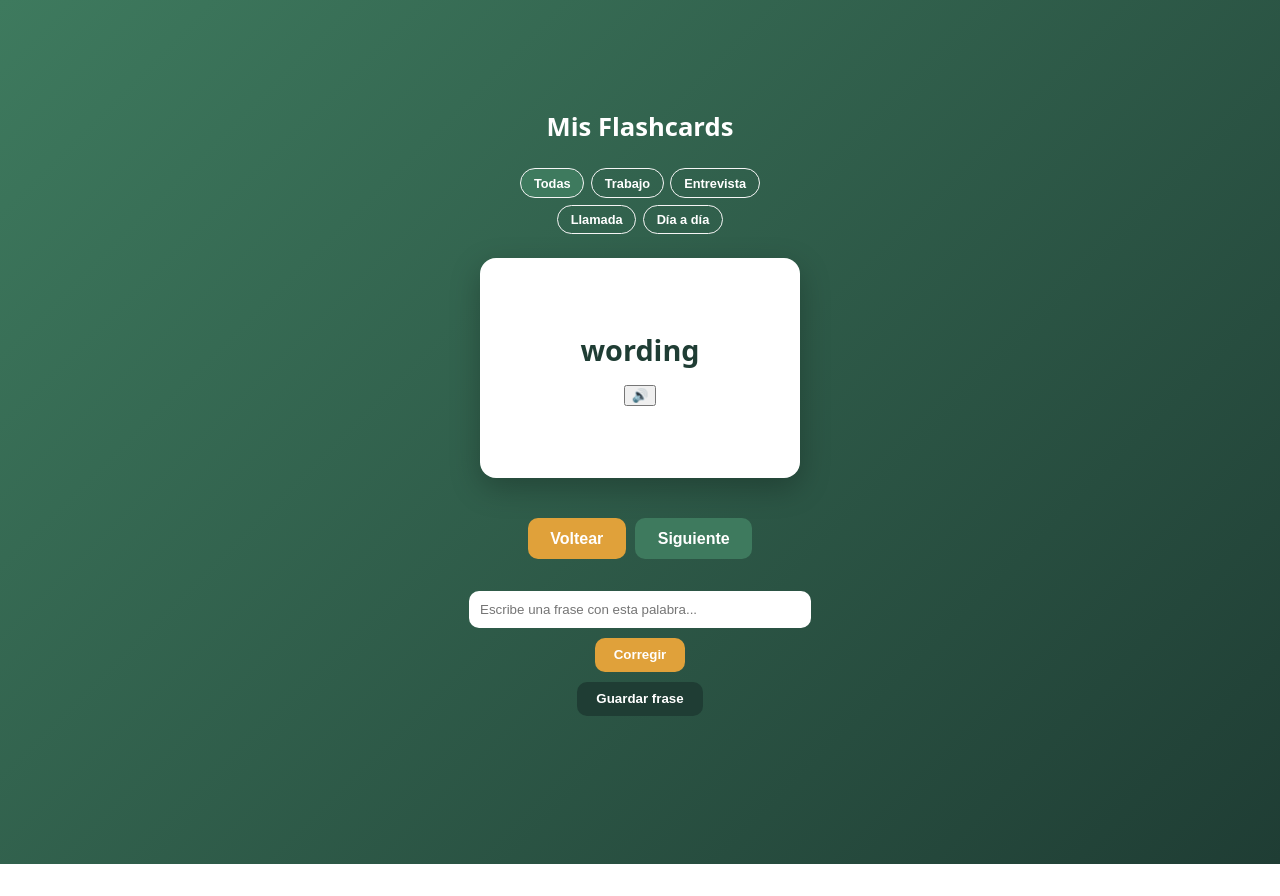
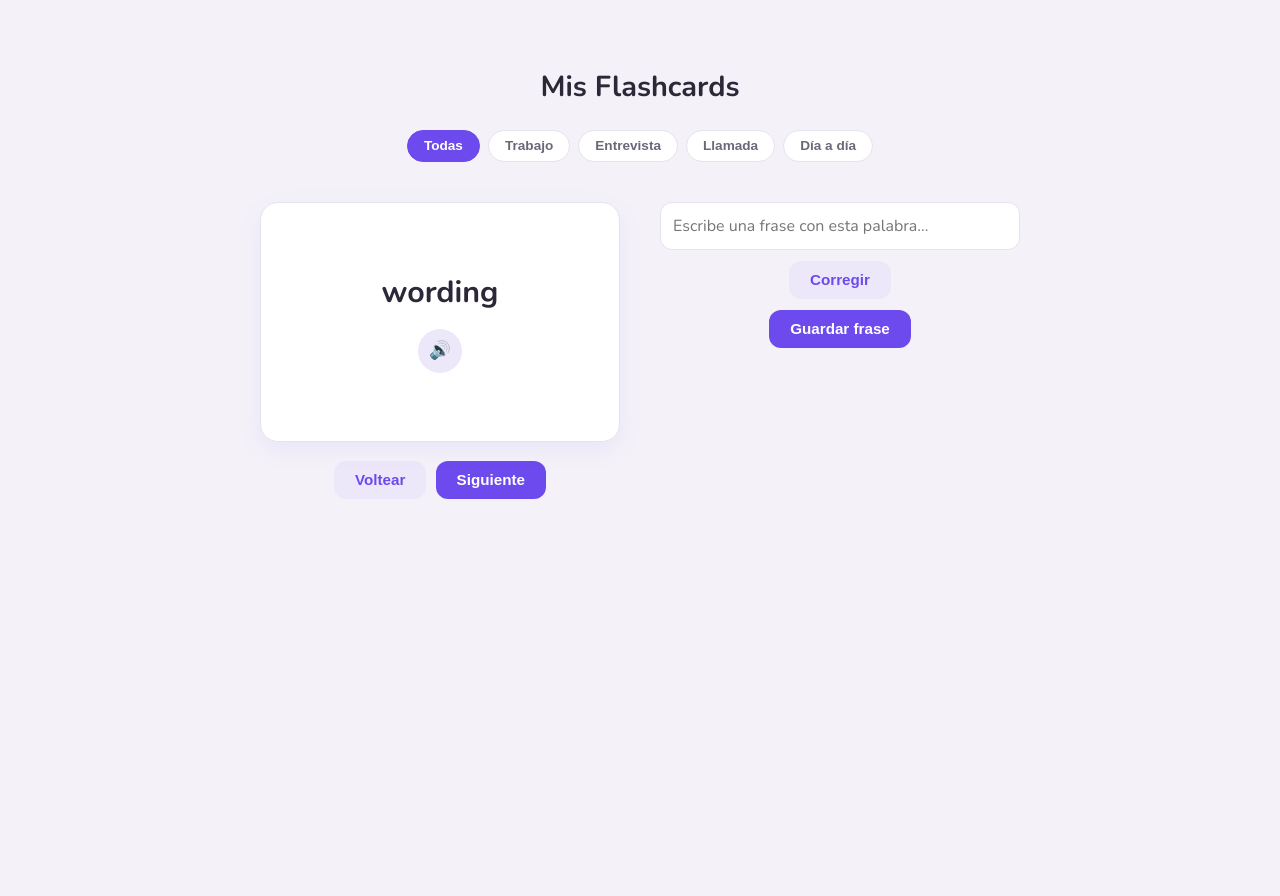
Before and after one commit to adripanza30-oss/english-app, a plain HTML site: page index.html in a window 1280 px wide. Before the commit the page ends 864 px from the top, so only its background shows below. Drawn offline with nearby package versions, Linux system fonts and the light colour scheme.

Commit message:
Rediseno minimalista morado y layout de dos columnas

```diff
--- a/index.html
+++ b/index.html
@@ -3,6 +3,9 @@
   <head>
     <meta charset="UTF-8">
     <link rel="stylesheet" href="./style.css">
+    <link rel="preconnect" href="https://fonts.googleapis.com">
+    <link rel="preconnect" href="https://fonts.gstatic.com" crossorigin>
+    <link href="https://fonts.googleapis.com/css2?family=Fredoka:wght@500;600;700&family=Nunito:wght@400;600;700&display=swap" rel="stylesheet">
     <meta name="viewport" content="width=device-width, initial-scale=1.0">
     <title>Mis Flashcards</title>
   </head>
@@ -18,27 +21,27 @@
     <button class="filtro-btn" data-cat="diario">Día a día</button>
   </div>
 
+  <div class="columnas">
+    <div class="col-estudio">
       <div class="tarjeta" id="tarjeta">
         <div class="tarjeta-inner">
-
           <div class="cara cara-frente">
             <p id="palabra">—</p>
             <button id="btnAudio" class="audio">🔊</button>
           </div>
-
           <div class="cara cara-reverso">
             <p id="traduccion"></p>
             <p id="ejemplo"></p>
           </div>
-
         </div>
       </div>
-
       <div class="botones">
         <button id="btnVoltear">Voltear</button>
         <button id="btnSiguiente">Siguiente</button>
       </div>
+    </div>
 
+    <div class="col-practica">
       <div class="practica">
         <input type="text" id="miFrase" placeholder="Escribe una frase con esta palabra...">
         <button id="btnCorregir">Corregir</button>
@@ -46,6 +49,8 @@
         <p id="resultadoCorreccion"></p>
         <ul id="listaFrases"></ul>
       </div>
+    </div>
+  </div>
 </main>
 
     <script src="./script.js"></script>
--- a/style.css
+++ b/style.css
@@ -1,37 +1,112 @@
-/* Fondo y centrado general */
+:root {
+  --morado: #6D4AED;
+  --lila: #EDE7FA;
+  --gris-texto: #6B6878;
+  --texto: #2C2838;
+  --borde: #E5E2EE;
+  --bg: #F4F2F8;
+}
+
 body {
-  font-family: system-ui, sans-serif;
-  background: linear-gradient(135deg, #3E7A5E, #1F3D34);
-  color: #1F3D34;
+  font-family: 'Nunito', system-ui, sans-serif;
+  background: var(--bg);
   min-height: 100vh;
   margin: 0;
   display: flex;
   justify-content: center;
-  align-items: center;
-  padding: 2rem 0;
+  align-items: flex-start;
+  padding: 3rem 0;
+  color: var(--texto);
 }
 
-/* El carril: todo se alinea a este ancho */
 .contenedor {
   display: flex;
   flex-direction: column;
   align-items: center;
-  width: 320px;
-  max-width: 90%;
+  width: 100%;
+  max-width: 820px;
+  padding: 0 1.5rem;
+  box-sizing: border-box;
 }
 
 .contenedor h1 {
-  color: white;
-  font-size: 1.6rem;
+  color: var(--texto);
+  font-size: 1.8rem;
+  font-weight: 800;
   margin-bottom: 1.5rem;
   text-align: center;
 }
 
-/* Tarjeta (perspectiva 3D) */
+/* Filtros */
+.filtros {
+  display: flex;
+  flex-wrap: wrap;
+  justify-content: center;
+  gap: 0.5rem;
+  margin-bottom: 2.5rem;
+}
+
+.filtro-btn {
+  font-size: 0.85rem;
+  padding: 0.45rem 1rem;
+  border: 1px solid var(--borde);
+  border-radius: 20px;
+  background: white;
+  color: var(--gris-texto);
+  cursor: pointer;
+  font-weight: 700;
+  transition: all 0.15s;
+}
+
+.filtro-btn:hover {
+  border-color: var(--morado);
+  color: var(--morado);
+}
+
+.filtro-btn.activo {
+  background: var(--morado);
+  color: white;
+  border-color: var(--morado);
+}
+
+/* Columnas */
+.columnas {
+  display: flex;
+  gap: 2.5rem;
+  width: 100%;
+  align-items: flex-start;
+  justify-content: center;
+}
+
+.col-estudio,
+.col-practica {
+  flex: 1;
+  max-width: 360px;
+  display: flex;
+  flex-direction: column;
+  align-items: center;
+  min-width: 0;
+}
+
+@media (max-width: 700px) {
+  .columnas {
+    flex-direction: column;
+    align-items: center;
+    gap: 2rem;
+  }
+
+  .col-estudio,
+  .col-practica {
+    width: 100%;
+    max-width: 360px;
+  }
+}
+
+/* Tarjeta (volteo 3D) */
 .tarjeta {
   width: 100%;
-  height: 220px;
-  margin: 0 0 1.5rem;
+  height: 240px;
+  margin: 0 0 1.2rem;
   perspective: 1000px;
   background: transparent;
   padding: 0;
@@ -60,8 +135,9 @@ body {
   justify-content: center;
   align-items: center;
   background: white;
-  border-radius: 16px;
-  box-shadow: 0 10px 30px rgba(0,0,0,0.25);
+  border: 1px solid var(--borde);
+  border-radius: 18px;
+  box-shadow: 0 8px 24px rgba(109, 74, 237, 0.08);
   padding: 1.5rem;
   box-sizing: border-box;
 }
@@ -71,23 +147,40 @@ body {
 }
 
 #palabra {
-  font-size: 1.8rem;
-  font-weight: bold;
-  color: #1F3D34;
+  font-size: 1.9rem;
+  font-weight: 800;
+  color: var(--texto);
   margin: 0 0 1rem;
+  text-align: center;
 }
 
 #traduccion {
   font-size: 1.3rem;
-  color: #3E7A5E;
-  font-weight: bold;
+  color: var(--morado);
+  font-weight: 700;
+  text-align: center;
 }
 
 #ejemplo {
   font-size: 0.95rem;
-  color: #6B7A6E;
+  color: var(--gris-texto);
   font-style: italic;
   text-align: center;
+}
+
+.audio {
+  background: var(--lila);
+  border: none;
+  border-radius: 50%;
+  width: 44px;
+  height: 44px;
+  font-size: 1.1rem;
+  cursor: pointer;
+  transition: transform 0.15s;
+}
+
+.audio:hover {
+  transform: scale(1.1);
 }
 
 .oculto {
@@ -97,54 +190,79 @@ body {
 /* Botones */
 .botones {
   width: 100%;
-  position: relative;
-  z-index: 2;
-  margin-top: 1rem;
   display: flex;
   justify-content: center;
   gap: 0.6rem;
 }
 
-.botones button {
-  font-size: 1rem;
-  padding: 0.7rem 1.4rem;
+.botones button,
+#btnCorregir,
+#btnGuardar {
+  font-size: 0.95rem;
+  padding: 0.65rem 1.3rem;
   border: none;
-  border-radius: 10px;
+  border-radius: 12px;
   cursor: pointer;
-  font-weight: bold;
+  font-weight: 700;
+  transition: all 0.15s;
+}
+
+/* Primarios (morado) */
+#btnSiguiente,
+#btnGuardar {
+  background: var(--morado);
   color: white;
 }
 
-#btnVoltear { background: #E0A13A; }
-#btnSiguiente { background: #3E7A5E; }
+#btnSiguiente:hover,
+#btnGuardar:hover {
+  background: #5A3CD4;
+}
 
-/* Práctica: escribir frases */
+/* Secundarios (lila) */
+#btnVoltear,
+#btnCorregir {
+  background: var(--lila);
+  color: var(--morado);
+}
+
+#btnVoltear:hover,
+#btnCorregir:hover {
+  background: #E2D8F5;
+}
+
+/* Práctica */
 .practica {
   width: 100%;
-  margin-top: 2rem;
   display: flex;
   flex-direction: column;
   align-items: center;
-  gap: 0.6rem;
+  gap: 0.7rem;
 }
 
-input {
-  border-radius: 10px;
-  border: none;
-}
 #miFrase {
   width: 100%;
-  padding: 0.7rem;
+  padding: 0.75rem;
+  border: 1px solid var(--borde);
+  border-radius: 12px;
+  font-size: 1rem;
+  font-family: 'Nunito', sans-serif;
+  box-sizing: border-box;
+  background: white;
 }
 
-#btnGuardar {
-  background: #1F3D34;
-  color: white;
-  border: none;
-  border-radius: 10px;
-  padding: 0.6rem 1.2rem;
-  font-weight: bold;
-  cursor: pointer;
+#miFrase:focus {
+  outline: none;
+  border-color: var(--morado);
+}
+
+#resultadoCorreccion {
+  width: 100%;
+  white-space: pre-wrap;
+  font-size: 0.9rem;
+  color: var(--gris-texto);
+  text-align: left;
+  font-weight: 600;
 }
 
 #listaFrases {
@@ -159,62 +277,27 @@ input {
   justify-content: space-between;
   align-items: center;
   gap: 0.5rem;
-  background: rgba(255, 255, 255, 0.9);
-  color: #1F3D34;
-  padding: 0.5rem 0.8rem;
-  border-radius: 8px;
+  background: white;
+  border: 1px solid var(--borde);
+  color: var(--texto);
+  padding: 0.6rem 0.9rem;
+  border-radius: 10px;
   margin-bottom: 0.4rem;
   font-size: 0.9rem;
+  font-weight: 600;
 }
 
 .borrar-frase {
   background: transparent;
   border: none;
-  color: #c0392b;   /* rojo */
+  color: #B0A0D8;
   cursor: pointer;
   font-size: 1rem;
   font-weight: bold;
   flex-shrink: 0;
+  transition: color 0.15s;
 }
 
-.filtros {
-  display: flex;
-  flex-wrap: wrap;
-  justify-content: center;
-  gap: 0.4rem;
-  margin-bottom: 1.5rem;
+.borrar-frase:hover {
+  color: var(--morado);
 }
-
-.filtro-btn {
-  font-size: 0.8rem;
-  padding: 0.4rem 0.8rem;
-  border: 1px solid whitesmoke;
-  border-radius: 20px;
-  background: transparent;
-  color: #ffffff;
-  cursor: pointer;
-  font-weight: bold;
-}
-
-.filtro-btn.activo {
-  background: #3E7A5E;
-  color: white;
-}
-
-#btnCorregir {
-  background: #E0A13A;
-  color: white;
-  border: none;
-  border-radius: 10px;
-  padding: 0.6rem 1.2rem;
-  font-weight: bold;
-  cursor: pointer;
-}
-
-#resultadoCorreccion {
-  width: 100%;
-  white-space: pre-wrap;   /* respeta los saltos de línea */
-  font-size: 0.9rem;
-  color: #FFFFFF;
-  text-align: left;
-}
```
Lines whose indentation alone changed are shown as unchanged.
